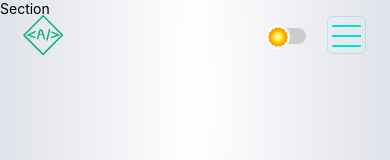
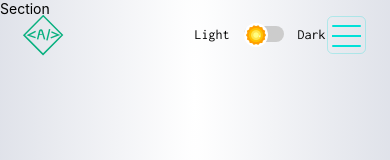
Before and after one commit to Mousticke/portfolio-new, a React (Create React App) app: page / in a window 390 px wide. Shown: the top 160 px of the page. Built offline with nearby package versions, Linux system fonts and the light colour scheme.

Commit message:
feat(theming) : useContext instead of state pass as props in grand child

```diff
--- a/src/App.jsx
+++ b/src/App.jsx
@@ -1,8 +1,8 @@
-import React, { useState, useEffect } from 'react'
+import React, { useState, useEffect, useReducer } from 'react'
 import styled, { ThemeProvider } from 'styled-components'
 import Helmet from 'react-helmet'
 import { themeDark, themeLight, GlobalStyle } from '@styles'
-import { SEO, Main, Switch } from '@components'
+import { SEO, Main } from '@components'
 import { Navbar } from '@domains'
 import { throttle } from '@utils'
 
@@ -24,9 +24,32 @@ const Footer = styled.footer`
   height: 3rem;
 `
 
+const initialState = {
+  isDark: localStorage.getItem('isDarkMode') === 'true',
+}
+
+const reducer = (state, action) => {
+  switch (action.type) {
+    case 'DARK':
+      localStorage.setItem('isDarkMode', action.payload)
+      return {
+        ...initialState,
+        isDark: action.payload,
+      }
+    case 'LIGHT':
+      localStorage.setItem('isDarkMode', action.payload)
+      return {
+        ...initialState,
+        isDark: action.payload,
+      }
+    default:
+      return initialState
+  }
+}
+export const ThemeContext = React.createContext(null)
+
 function App() {
-  const stored = localStorage.getItem('isDarkMode')
-  const [isDarkMode, setIsDarkMode] = useState(stored === 'true')
+  const [theme, dispatch] = useReducer(reducer, initialState)
   const [isTop, setIsTop] = useState(true)
   useEffect(() => {
     window.addEventListener(
@@ -40,22 +63,18 @@ function App() {
     )
   }, [isTop])
 
-  const handleThemeMode = () => {
-    setIsDarkMode(!isDarkMode)
-    localStorage.setItem('isDarkMode', !isDarkMode)
-  }
-
   return (
-    <ThemeProvider theme={isDarkMode ? themeDark : themeLight}>
+    <ThemeProvider theme={theme.isDark ? themeDark : themeLight}>
       <Helmet>
-        <body data-theme={isDarkMode ? 'dark-mode' : 'light-mode'} />
+        <body data-theme={theme.isDark ? 'dark-mode' : 'light-mode'} />
       </Helmet>
       <Container className='App'>
         <SEO />
         <GlobalStyle />
-        <Switch themeMode={handleThemeMode} isDarkMode={isDarkMode} />
-        <Navbar isTop={isTop} />
-        <Wrapper theme={isDarkMode ? themeDark : themeLight} id='wrapper'>
+        <ThemeContext.Provider value={{ theme, dispatch }}>
+          <Navbar isTop={isTop} />
+        </ThemeContext.Provider>
+        <Wrapper theme={theme.isDark ? themeDark : themeLight} id='wrapper'>
           <Main>
             <section
               id='home'
--- a/src/components/Switch.jsx
+++ b/src/components/Switch.jsx
@@ -1,19 +1,23 @@
-import React from 'react'
-import PropTypes from 'prop-types'
+import React, { useContext } from 'react'
 import styled from 'styled-components'
 import night from '@resources/night.png'
 import sunny from '@resources/sunny.png'
-import { breakpoints, transitionAll } from '@styles'
+import { transitionAll } from '@styles'
+import { ThemeContext } from '../App'
 
-const SwitchInput = styled.label`
-  position: fixed;
-  right: 1rem;
-  top: 1.7rem;
+const SwitchContainer = styled.div`
+  display: flex;
+  position: relative;
+  grid-area: theming;
+  justify-content: center;
+`
+
+const SwitchLabel = styled.label`
+  position: relative;
   width: 40px;
   height: 16px;
   z-index: 100;
   transition: ${transitionAll};
-  ${breakpoints.tablet`right:6rem; top:2rem;`};
   & > input {
     opacity: 0;
     width: 0;
@@ -62,18 +66,24 @@ const SwitchInput = styled.label`
   }
 `
 
-function Switch({ themeMode, isDarkMode }) {
+function Switch() {
+  const { theme, dispatch } = useContext(ThemeContext)
+
   return (
-    <SwitchInput htmlFor='theme' className='switch'>
-      <input id='theme' type='checkbox' checked={isDarkMode} onChange={themeMode} />
-      <span className='slider round' />
-    </SwitchInput>
+    <SwitchContainer>
+      <span style={{ paddingRight: `1rem` }}>Light</span>
+      <SwitchLabel htmlFor='theme' className='switch'>
+        <input
+          id='theme'
+          type='checkbox'
+          checked={theme.isDark}
+          onChange={() => dispatch({ type: theme.isDark ? 'LIGHT' : 'DARK', payload: !theme.isDark })}
+        />
+        <span className='slider round' />
+      </SwitchLabel>
+      <span style={{ paddingLeft: `1rem` }}>Dark</span>
+    </SwitchContainer>
   )
 }
 
-Switch.propTypes = {
-  isDarkMode: PropTypes.bool.isRequired,
-  themeMode: PropTypes.func.isRequired,
-}
-
 export default Switch
--- a/src/domains/Navbar/Navbar.jsx
+++ b/src/domains/Navbar/Navbar.jsx
@@ -7,6 +7,7 @@ import { transitionAll, breakpoints, fonts, sizes } from '@styles'
 import useMounted from '@hooks/useMounted'
 import Helmet from 'react-helmet'
 import { throttle } from '@utils'
+import Switch from '@components/Switch'
 import BrandIcon from './BrandIcon'
 import SideMenu from './SideMenu'
 import BurgerMenu from './BurgerMenu'
@@ -41,11 +42,12 @@ const Header = styled.header`
 `
 const Nav = styled.nav`
   display: grid;
-  grid-template-rows: 10rem 1fr 10rem;
+  grid-template-rows: 10rem 1fr 1fr 10rem;
   grid-template-columns: 12em;
   grid-template-areas:
     'logo'
     'navLinks'
+    'theming'
     'hamburger';
   align-items: center;
   position: relative;
@@ -59,9 +61,9 @@ const Nav = styled.nav`
   height: inherit;
   width: 100%;
   grid-template-rows: 5rem;
-  grid-template-columns: 3rem minmax(auto, 1fr) 3rem;
+  grid-template-columns: 3rem minmax(auto, 1fr) 1fr 3rem;
   grid-template-areas:
-    "logo navLinks hamburger";
+    "logo navLinks theming hamburger";
   `};
 `
 
@@ -136,6 +138,7 @@ function Navbar({ isTop }) {
         </TransitionGroup>
 
         <NavLinks />
+        <Switch />
       </Nav>
       <SideMenu sideMenuOpen={showSide} toggle={toggleSideMenu} />
     </Header>
```
